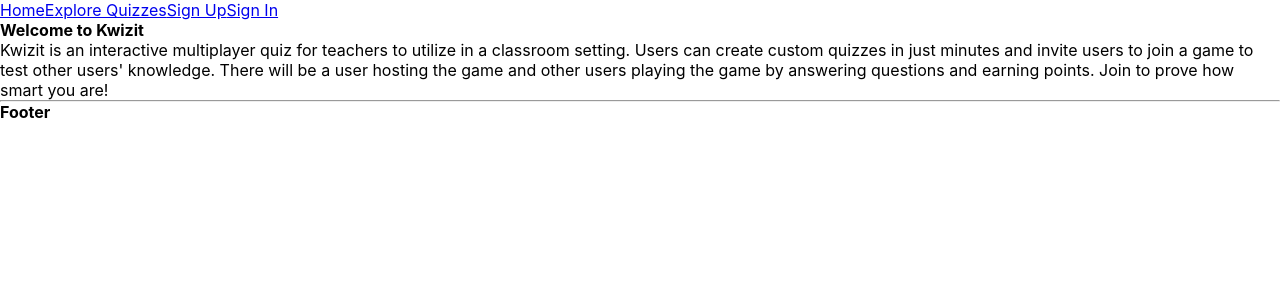
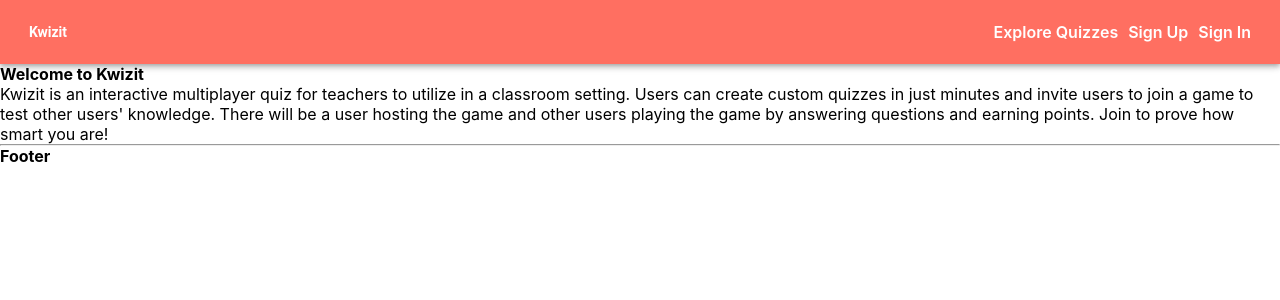
Before and after one commit to alexanderchao123/kwizit-frontend, a React (Create React App) app: page / in a window 1280 px wide. Shown: the top 300 px of the page. Built offline with nearby package versions, Linux system fonts and the light colour scheme.

Commit message:
move redudant styled components located within the NavigationSignedIn and NavigationSignedOut components into NavigationStyled.js

```diff
--- a/src/components/layouts/NavSignedOut.js
+++ b/src/components/layouts/NavSignedOut.js
@@ -1,26 +1,46 @@
 import React, { Component } from 'react';
 import { Link } from 'react-router-dom';
 import styled from 'styled-components';
+import { AppBar, Toolbar, Typography } from '@material-ui/core'
 
-const Nav = styled.nav`
-  /* background-color: #FF6F61; */
+const StyledToolbar = styled(Toolbar)`
+  background: #FF6F61;
+`
+
+const StyledTypography = styled(Typography)`
+  flex: 1
+`
+
+const UnorderedList = styled.ul`
+  float: right;
 `
 
 const List = styled.li`
+  font-weight: 600;
   display: inline;
+  padding: 20px 5px;
+`
+
+const StyledLink = styled(Link)`
+  color: white;
+  text-decoration: none;
 `
 
 class NavSignedOut extends Component {
   render() {
     return(
-      <Nav>
-        <ul>
-          <Link to="/"><List>Home</List></Link>
-          <Link to="/quizzes"><List>Explore Quizzes</List></Link>
-          <Link to="/users/signup"><List>Sign Up</List></Link>
-          <Link to="/users/signin"><List>Sign In</List></Link>
-        </ul>
-      </Nav>
+      <AppBar position="static">
+        <StyledToolbar>
+          <StyledTypography>
+            <List><StyledLink to="/">Kwizit</StyledLink></List>
+          </StyledTypography>
+          <UnorderedList>
+            <List><StyledLink to="/quizzes">Explore Quizzes</StyledLink></List>
+            <List><StyledLink to="/users/signup">Sign Up</StyledLink></List>
+            <List><StyledLink to="/users/signin">Sign In</StyledLink></List>
+          </UnorderedList>
+        </StyledToolbar>
+      </AppBar>
     )
   }
 }
--- a/src/index.css
+++ b/src/index.css
@@ -1,7 +1,6 @@
 * {
   margin: 0;
   padding: 0;
-  /* border: 0; */
   outline: 0;
   font-size: 100%;
   vertical-align: baseline;
```
